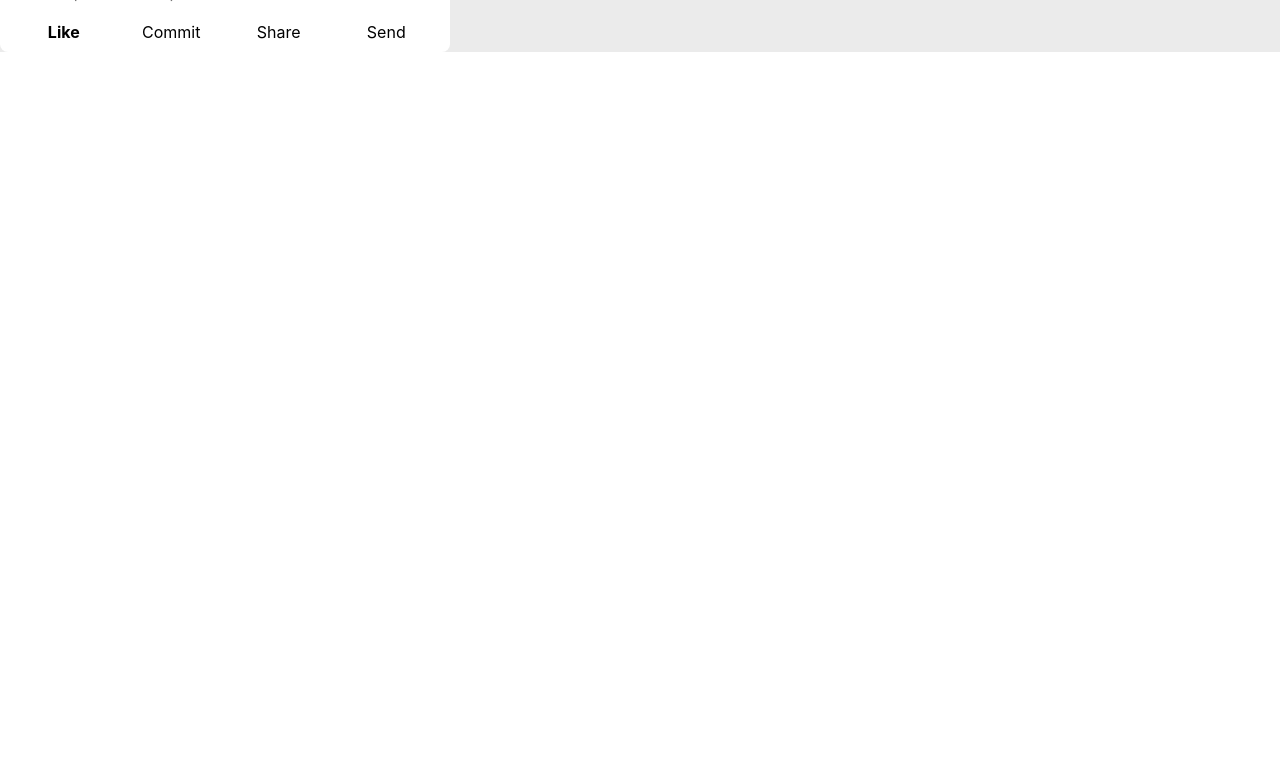
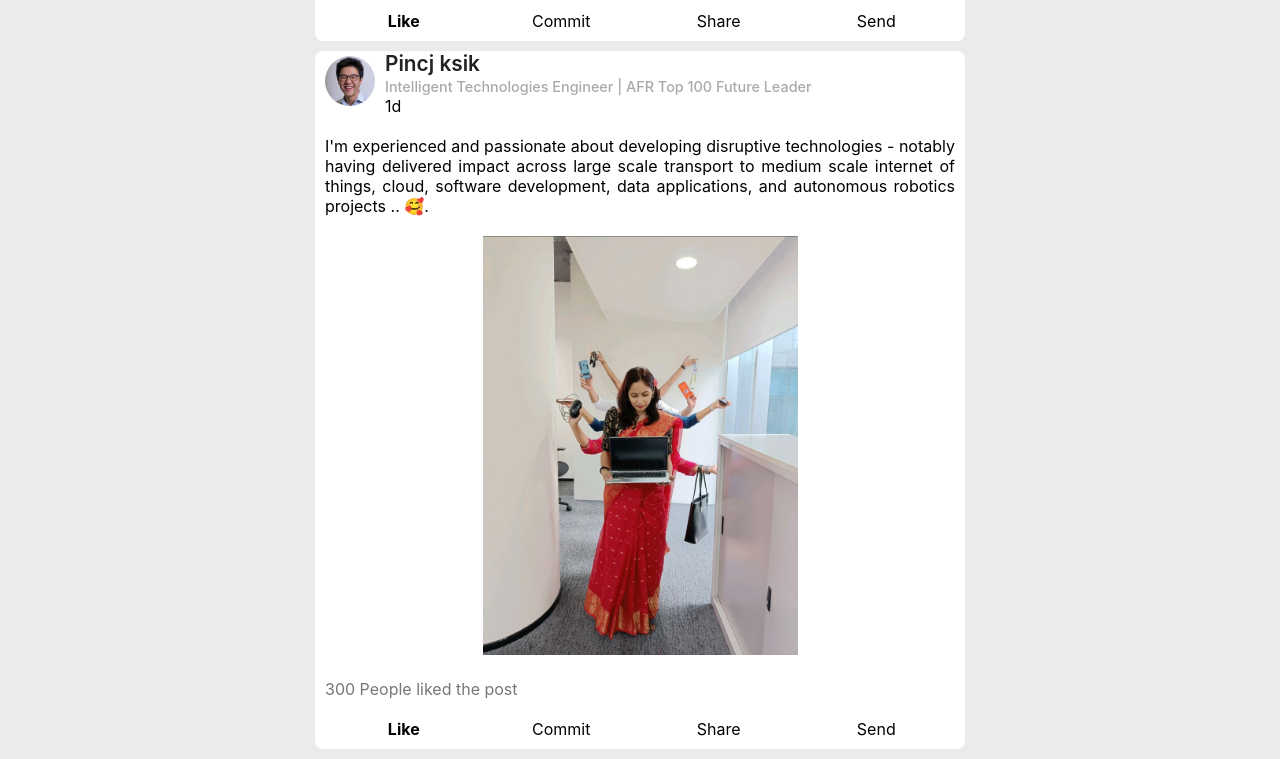
Before and after one commit to gurumurthi97/linkedin-clone, a React (Create React App) app: page / in a window 1280 px wide. Shown: the part 720-1479 px from the top of the page. Before the commit the page ends 800 px from the top, so only its background shows below. Built offline with nearby package versions, Linux system fonts and the light colour scheme.

Commit message:
completed feed part

```diff
--- a/src/components/Home.js
+++ b/src/components/Home.js
@@ -35,6 +35,40 @@
         {/* ); })} */}
       </div>
       {/* )} */}
+      <div>
+        {/* {data.arr.map((d) => { */}
+        {/* return ( */}
+        <Post
+          author={{
+            name: "Pincj ksik",
+            avatar:
+              "https://media-exp1.licdn.com/dms/image/C5603AQFm6ACatS_3yg/profile-displayphoto-shrink_200_200/0/1616742471486?e=1671062400&v=beta&t=U2OZGKcozoSQy0NyX26i1fxGzEh5NBw9IAQ-svV1kWU",
+            title:
+              "Intelligent Technologies Engineer | AFR Top 100 Future Leader",
+          }}
+          content="I'm experienced and passionate about developing disruptive technologies - notably having delivered impact across large scale transport to medium scale internet of things, cloud, software development, data applications, and autonomous robotics projects .. 🥰."
+          time="1d"
+          likeCount={300}
+        />
+        {/* ); })} */}
+      </div>
+      <div>
+        {/* {data.arr.map((d) => { */}
+        {/* return ( */}
+        <Post
+          author={{
+            name: "Dylan Sanusi-Goh",
+            avatar:
+              "https://media-exp1.licdn.com/dms/image/C5603AQFm6ACatS_3yg/profile-displayphoto-shrink_200_200/0/1616742471486?e=1671062400&v=beta&t=U2OZGKcozoSQy0NyX26i1fxGzEh5NBw9IAQ-svV1kWU",
+            title:
+              "Intelligent Technologies Engineer | AFR Top 100 Future Leader",
+          }}
+          content="I'm experienced and passionate about developing disruptive technologies - notably having delivered impact across large scale transport to medium scale internet of things, cloud, software development, data applications, and autonomous robotics projects .. 🥰."
+          time="1d"
+          likeCount={300}
+        />
+        {/* ); })} */}
+      </div>
     </div>
   );
 }
--- a/src/components/Post.js
+++ b/src/components/Post.js
@@ -1,8 +1,11 @@
 import React, { useState } from "react";
 const container = {
   backgroundColor: "white",
-  width: 450,
+  width: 650,
   borderRadius: 8,
+  margin: "auto",
+  marginTop: "10px",
+  marginButtom: "10px",
 };
 function Post({ author, content, time, likeCount }) {
   const [like, setLike] = useState(false);
@@ -32,7 +35,7 @@
       </div>
       <div style={{ textAlign: "justify", padding: "10px" }}>{content}</div>
       <div style={{ padding: "10px", textAlign: "center" }}>
-        <img src="lady.jpg" width="70%" alt="lady" />
+        <img src="lady.jpg" width="50%" alt="lady" />
       </div>
       <div style={{ textAlign: "justify", padding: "10px", color: "#777" }}>
         {like ? (
```
